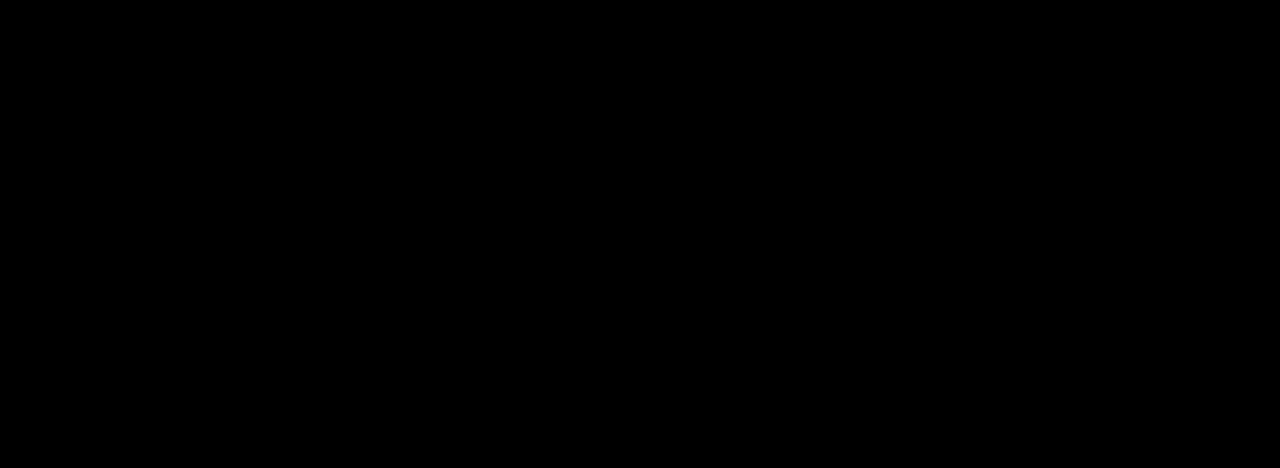
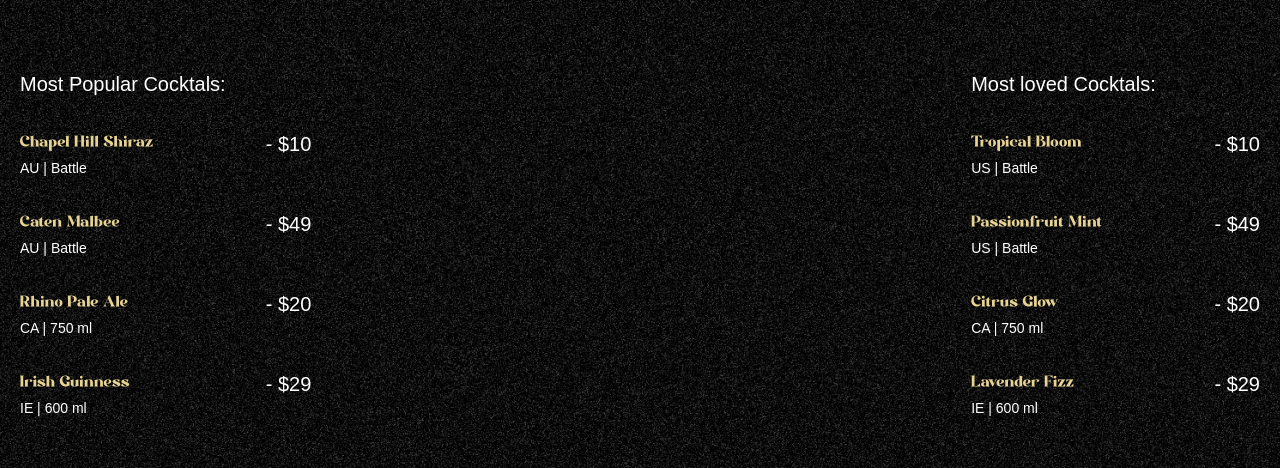
Before and after one commit to Hermeson69/Mojito, a React (Vite) app: page / in a window 1280 px wide. Shown: the part 890-1358 px from the top of the page. Built offline with nearby package versions, Linux system fonts and the light colour scheme; a web font is replaced by a local one.

Commit message:
feat: enhance Cocktals component with GSAP animations and improve structure

```diff
--- a/src/components/Cocktals.jsx
+++ b/src/components/Cocktals.jsx
@@ -1,9 +1,67 @@
-const Cocktals = () =>{
-    return(
-        <div>
+import gsap from "gsap";
+import { cocktailLists, mockTailLists } from "../../constants";
+import { useGSAP } from "@gsap/react";
 
+const Cocktals = () => {
+    useGSAP(()=>{
+        const paralaxTimile = gsap.timeline({
+            scrollTrigger:{
+                trigger: "#coocktals",
+                start:"top 30%",
+                end: "bottom  80%",
+                scrub: true,
+            }
+        })
+        paralaxTimile.from("#c-left-leaf", {x: -100, y:100})
+        .from("#c-right-leaf", {x: 100, y: 100})
+    })
+  return (
+    <section id="cocktails" className="noisy">
+      <img id="c-left-leaf" src="/images/cocktail-left-leaf.png" alt="l-leaf" />
+
+      <img
+        id="c-right-leaf"
+        src="/images/cocktail-right-leaf.png"
+        alt="r-leaf"
+      />
+
+      <div className="list">
+        <div className="popular">
+          <h2>Most Popular Cocktals:</h2>
+          <ul>
+            {cocktailLists.map(({ name, country, detail, price }) => (
+              <li key={name}>
+                <div className="md:me-28">
+                  <h3>{name}</h3>
+                  <p>
+                    {country} | {detail}
+                  </p>
+                </div>
+                <span>- {price}</span>
+              </li>
+            ))}
+          </ul>
         </div>
-    )
-}
+
+        <div className="loved">
+          <h2>Most loved Cocktals:</h2>
+          <ul>
+            {mockTailLists.map(({ name, country, detail, price }) => (
+              <li key={name}>
+                <div className="md:me-28">
+                  <h3>{name}</h3>
+                  <p>
+                    {country} | {detail}
+                  </p>
+                </div>
+                <span>- {price}</span>
+              </li>
+            ))}
+          </ul>
+        </div>
+      </div>
+    </section>
+  );
+};
 
 export default Cocktals;
```
